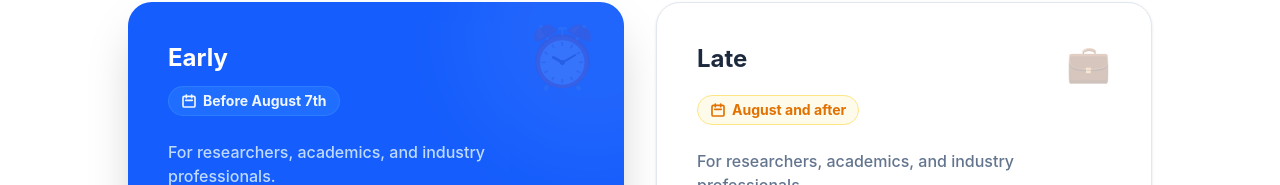
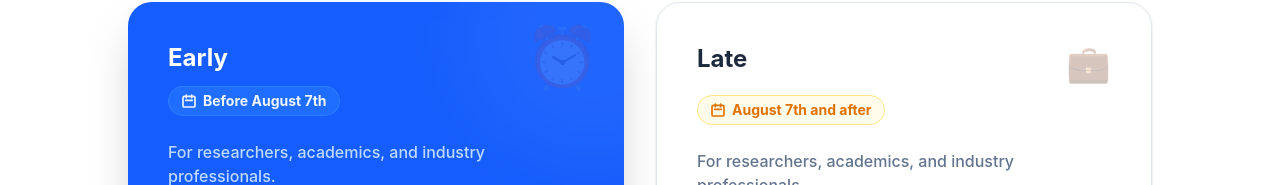
Before and after one commit to Karen616e/AMW2026, a React (Vite) app in the folder amw2026/: page /attend in a window 1280 px wide. Shown: the part 488-673 px from the top of the page. Built offline with nearby package versions, Linux system fonts and the light colour scheme.

Commit message:
Se remplazo la cuenta de los formularios Tally, ademas de comentar temporalmente el registro FOR STUDENTS

```diff
--- a/amw2026/src/components/home/Registration.jsx
+++ b/amw2026/src/components/home/Registration.jsx
@@ -123,7 +123,7 @@ const Registration = () => {
 
               <div className="inline-flex items-center gap-1.5 px-3 py-1 rounded-full bg-amber-50 dark:bg-amber-900/30 text-amber-600 dark:text-amber-400 text-sm font-bold w-fit mb-6 border border-amber-200 dark:border-amber-800/50">
                 <svg className="w-4 h-4" fill="none" stroke="currentColor" viewBox="0 0 24 24"><path strokeLinecap="round" strokeLinejoin="round" strokeWidth="2.5" d="M8 7V3m8 4V3m-9 8h10M5 21h14a2 2 0 002-2V7a2 2 0 00-2-2H5a2 2 0 00-2 2v12a2 2 0 002 2z"></path></svg>
-                August and after
+                August 7th and after
               </div>
 
               <p className="text-slate-500 dark:text-slate-400 font-medium mb-8">For researchers, academics, and industry professionals.</p>
@@ -156,14 +156,14 @@ const Registration = () => {
 
         {/* ==========================================
             SECCIÓN 2: ESTUDIANTES (Blanco -> Azul)
-            ========================================== */}
+            ==========================================
         <div className="mb-16">
           <h3 className="text-3xl font-black text-slate-800 dark:text-white mb-8 text-center uppercase tracking-widest">
             For Students
           </h3>
           <div className="grid grid-cols-1 md:grid-cols-2 gap-8 max-w-5xl mx-auto">
 
-            {/* --- STUDENT EARLY (White) --- */}
+             --- STUDENT EARLY (White) ---
             <div className="flex flex-col bg-white dark:bg-slate-800 rounded-3xl p-8 md:p-10 border border-slate-200 dark:border-slate-700 shadow-sm hover:shadow-xl hover:-translate-y-2 transition-all duration-300 relative group">
               <div className="absolute top-0 right-0 p-6 opacity-10 group-hover:opacity-20 transition-opacity">
                 <span className="text-6xl">⏰</span>
@@ -199,7 +199,7 @@ const Registration = () => {
               </button>
             </div>
 
-            {/* --- STUDENT LATE (Blue) --- */}
+            {/* --- STUDENT LATE (Blue) ---
             <div className="flex flex-col bg-blue-600 dark:bg-blue-700 rounded-3xl p-8 md:p-10 shadow-2xl hover:-translate-y-2 transition-transform duration-300 relative overflow-hidden text-white">
               <div className="absolute -top-24 -right-24 w-64 h-64 bg-white opacity-5 rounded-full blur-2xl"></div>
 
@@ -243,7 +243,7 @@ const Registration = () => {
             </div>
 
           </div>
-        </div>
+        </div>*/}
 
       </div>
 
@@ -261,7 +261,6 @@ const Registration = () => {
             onClick={(e) => e.stopPropagation()}
           >
 
-            {/* Cabecera del modal */}
             <div className="p-6 md:px-10 md:pt-10 md:pb-6 flex-shrink-0 border-b border-slate-100 dark:border-slate-700 relative z-10">
               <button
                 onClick={() => setIsModalOpen(false)}
@@ -275,10 +274,9 @@ const Registration = () => {
               <p className="text-slate-500 dark:text-slate-400 text-sm font-medium">Selected Plan: <strong className="text-blue-600 dark:text-blue-400">{selectedPlan}</strong></p>
             </div>
 
-            {/* Contenedor desplazable para el formulario de Tally (Sin padding y con bordes inferiores redondeados) */}
             <div className="flex-grow overflow-y-auto w-full relative rounded-b-3xl">
               <iframe
-                data-tally-src={`https://tally.so/embed/ZjXb0y?alignLeft=1&dynamicHeight=1&plan=${encodeURIComponent(selectedPlan)}`}
+                  data-tally-src={`https://tally.so/embed/eqGA4k?alignLeft=1&dynamicHeight=1&plan=${encodeURIComponent(selectedPlan)}`}
                   loading="lazy"
                   width="100%"
                   height="1075"
```
Lines whose indentation alone changed are shown as unchanged.
